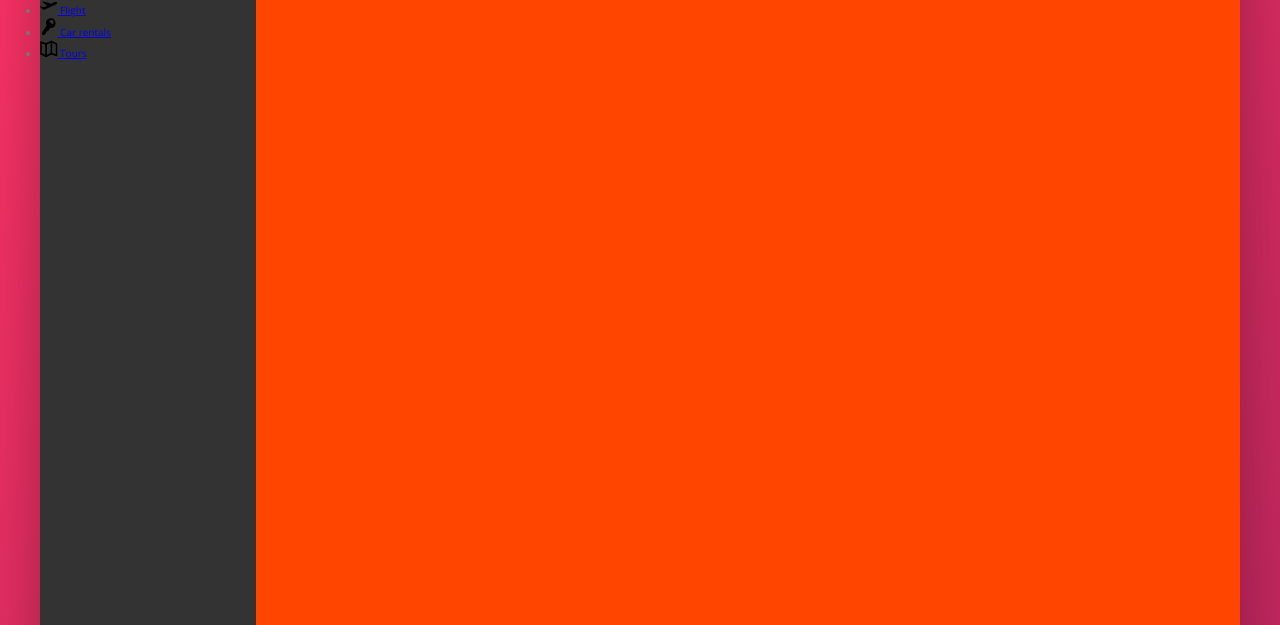
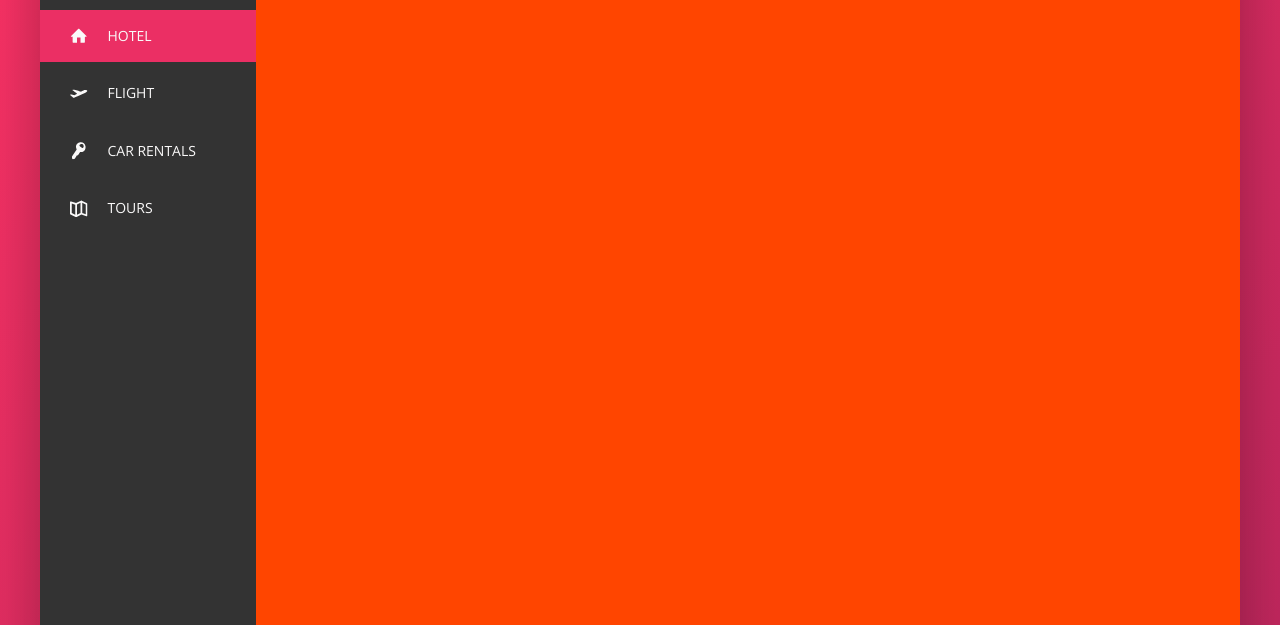
Before and after one commit to Giada15/Trillo, a website: page index.html in a window 1280 px wide. Shown: the part 175-800 px from the top of the page. Drawn offline with nearby package versions, Linux system fonts and the light colour scheme.

Commit message:
Style the side navigation with animations on hover
In this commit:
- Applied CSS styles to the side navigation and its items.
- Implemented the ::before pseudo-element for hover animations.

```diff
--- a/index.html
+++ b/index.html
@@ -60,7 +60,7 @@
       <div class="content">
         <nav class="sidebar">
           <ul class="side-nav">
-            <li class="side-nav__item">
+            <li class="side-nav__item side-nav__item--active">
               <a href="#" class="side-nav__link">
                 <svg class="side-nav__icon">
                   <use xlink:href="img/sprite.svg#icon-home"></use>
--- a/sass/components.scss
+++ b/sass/components.scss
@@ -122,15 +122,60 @@
 //SIDE NAVIGATION
 
 .side-nav {
+  font-size: 1.4rem;
+  list-style: none;
+  margin-top: 3.5rem;
+
   &__item {
+    position: relative;
+
+    &:not(:last-child) {
+      margin-bottom: 0.5rem;
+    }
   }
 
-  &__link {
+  &__item::before {
+    content: "";
+    position: absolute;
+    top: 0;
+    left: 0;
+    height: 100%;
+    width: 3px;
+    background-color: var(--color-primary);
+    transform: scaleY(0);
+    transition: transform 0.2s, width 0.4s cubic-bezier(1, 0, 0, 1) 0.2s,
+      backgound-color 0.1s;
+  }
+
+  &__item:hover::before,
+  &__item--active::before {
+    transform: scaleY(1);
+    width: 100%;
+  }
+
+  &__item:active::before {
+    background-color: var(--color-primary-light);
+  }
+
+  &__link:link,
+  &__link:visited {
+    color: var(--color-grey-light-1);
+    text-decoration: none;
+    text-transform: uppercase;
+    display: block;
+    padding: 1.5rem 3rem;
+    position: relative;
+    z-index: 10;
+
+    display: flex;
+    align-items: center;
   }
 
   &__icon {
     height: 1.75rem;
     width: 1.75rem;
+    margin-right: 2rem;
+    fill: currentColor;
   }
 }
 
```
Also changed, not shown: css/style.css.
